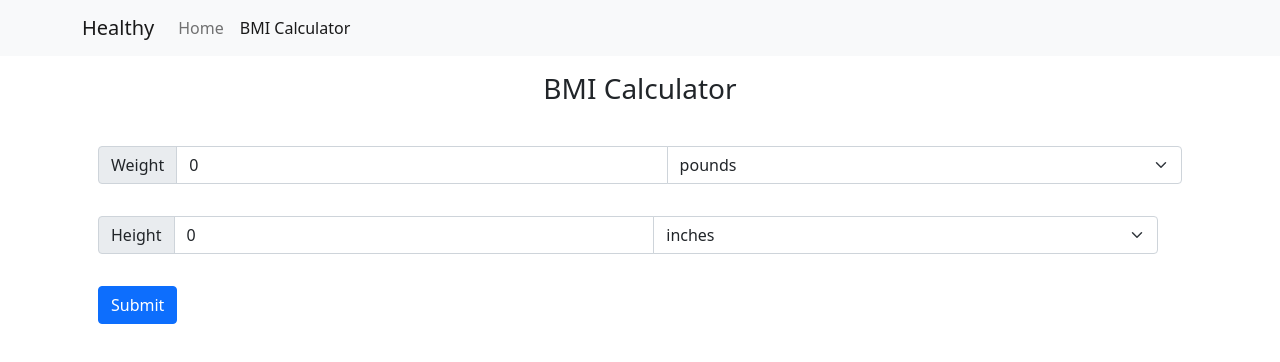
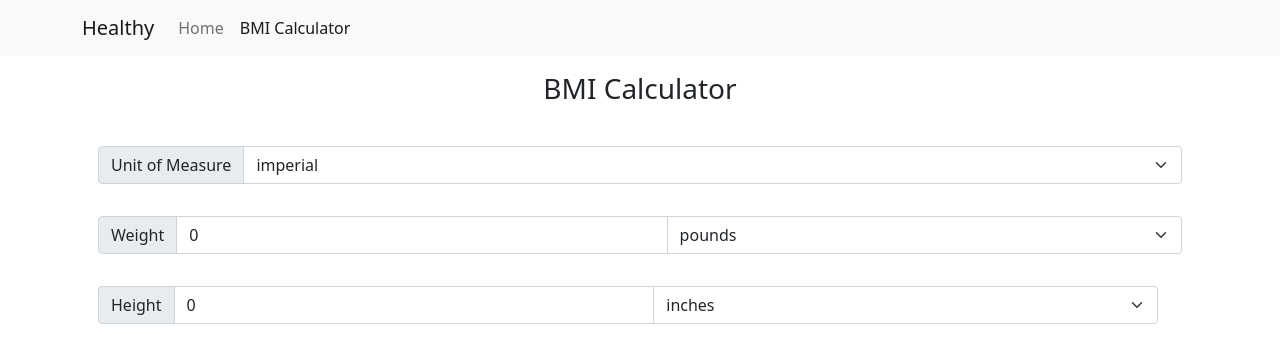
Before and after one commit to jason-nordheim/healthy, a React (Create React App) app: page /bmiCalculator in a window 1280 px wide. Shown: the top 362 px of the page. Built offline with nearby package versions, Linux system fonts and the light colour scheme.

Commit message:
refactored into distinct state

```diff
--- a/src/components/BmiCalculator.js
+++ b/src/components/BmiCalculator.js
@@ -1,38 +1,91 @@
-import { useState } from "react";
-import { BmiUtils } from "../util/BmiUtils";
-import { convert } from "../util/UnitUtilities";
+import { useEffect, useState } from "react";
 
 import { BmiChart } from "./BmiChart";
+
+const UOM = {
+  imperial: "imperial",
+  metric: "metric",
+};
+
+const imperial = {
+  weight: "pounds",
+  height: "inches",
+};
+
+const metric = {
+  weight: "kilograms",
+  height: "centimeters",
+};
 export const BmiCalculator = () => {
-  const [state, setState] = useState({
+  const [measurements, setMeasurements] = useState({
     weight: 0,
-    w_units: "lb",
     height: 0,
-    h_units: "in",
-    bmi: undefined,
-    category: undefined,
-    kg: undefined,
-    cm: undefined,
   });
-  const { weight, w_units, height, h_units, category } = state;
-  const handleSubmit = (event) => {
-    event.preventDefault();
-    const cm = h_units === "in" ? convert.inchesToCentimeters(height) : height;
-    const kg = w_units === "lb" ? convert.poundsToKilograms(weight) : weight;
-    const m = cm / 100;
-    const bmi = BmiUtils.calculateBmi(kg, m);
-    setState({ ...state, bmi, category, cm, kg });
+  const [uom, setUom] = useState(UOM.imperial);
+  const [units, setUnits] = useState({
+    height: imperial.weight,
+    weight: imperial.height,
+  });
+
+  // update the units of measure
+  useEffect(() => {
+    if (uom === UOM.metric) {
+      setUnits({
+        weight: metric.weight,
+        height: metric.height,
+      });
+    } else {
+      setUnits({
+        weight: imperial.weight,
+        height: imperial.height,
+      });
+    }
+  }, [uom]);
+
+  const handleUomChange = (event) => {
+    setUom(event.target.value);
   };
-  const handleInputChange = (event) => {
+
+  const handleMeasurementChange = (event) => {
     const { name, value } = event.target;
-    setState({ ...state, [name]: value });
+    setMeasurements({ ...measurements, [name]: value });
   };
 
   return (
-    <form className="container" onSubmit={handleSubmit}>
+    <form className="container" onSubmit={(e) => e.preventDefault()}>
       <div className="row">
         <div className="col">
           <h3 className="text-center p-3">BMI Calculator</h3>
+        </div>
+      </div>
+      <div className="row">
+        <div className="col">
+          <span className="input-group p-3">
+            <label className="input-group-text" htmlFor="uom">
+              Unit of Measure
+            </label>
+            <select
+              className="form-select"
+              aria-label="Unit of Measurement"
+              name="uom"
+              id="uom"
+              value={uom}
+              onChange={handleUomChange}
+            >
+              <option
+                value={UOM.imperial}
+                className={uom === UOM.imperial ? "selected" : ""}
+              >
+                {UOM.imperial}
+              </option>
+              <option
+                value={UOM.metric}
+                className={uom === UOM.metric ? "selected" : ""}
+              >
+                {UOM.metric}
+              </option>
+            </select>
+          </span>
         </div>
       </div>
 
@@ -47,21 +100,27 @@ export const BmiCalculator = () => {
               type="number"
               name="weight"
               id="weight"
-              value={weight}
-              onChange={handleInputChange}
+              value={measurements.weight}
+              onChange={handleMeasurementChange}
             />
             <select
               className="form-select"
-              aria-label="Default select example"
               name="w_units"
               id="w_units"
-              value={w_units}
-              onChange={handleInputChange}
+              value={units.weight}
+              readOnly
+              aria-readonly={"true"}
             >
-              <option value="kg" className={w_units === "kg" ? "selected" : ""}>
-                kilograms
+              <option
+                value={metric.weight}
+                className={units.weight === metric.weight ? "selected" : ""}
+              >
+                {metric.weight}
               </option>
-              <option value="lb" className={w_units === "lb" ? "selected" : ""}>
+              <option
+                value={imperial.weight}
+                className={units.weight === imperial.weight ? "selected" : ""}
+              >
                 pounds
               </option>
             </select>
@@ -78,43 +137,36 @@ export const BmiCalculator = () => {
                 type="number"
                 name="height"
                 id="height"
-                value={height}
-                onChange={handleInputChange}
+                value={measurements.height}
+                onChange={handleMeasurementChange}
               />
               <select
                 className="form-select"
                 name="h_units"
                 id="h_units"
-                value={h_units}
-                onChange={handleInputChange}
+                readOnly
+                value={units.height}
               >
                 <option
-                  value="in"
-                  className={h_units === "in" ? "selected" : ""}
+                  value={metric.height}
+                  className={units.height === metric.height ? "selected" : ""}
                 >
-                  inches
+                  {metric.height}
                 </option>
                 <option
-                  value="cm"
-                  className={h_units === "cm" ? "selected" : ""}
+                  value={imperial.height}
+                  className={units.height === imperial.height ? "selected" : ""}
                 >
-                  centimeters
+                  {imperial.height}
                 </option>
               </select>
             </span>
           </div>
         </div>
       </div>
-      <div className="row">
-        <div className="col">
-          <span className="input-group p-3">
-            <button className="btn btn-primary" onClick={handleSubmit}>
-              Submit
-            </button>
-          </span>
-        </div>
-      </div>
-      {state.cm && state.kg && <BmiChart height={state.cm} weight={state.kg} />}
+      {measurements.cm && measurements.kg && (
+        <BmiChart height={measurements.cm} weight={measurements.kg} />
+      )}
     </form>
   );
 };
```
